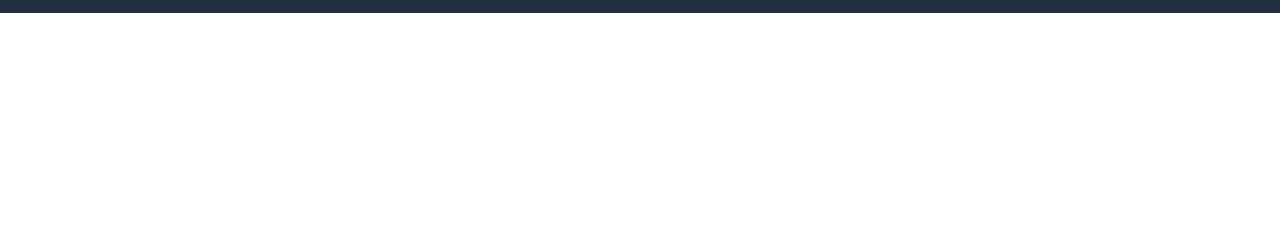
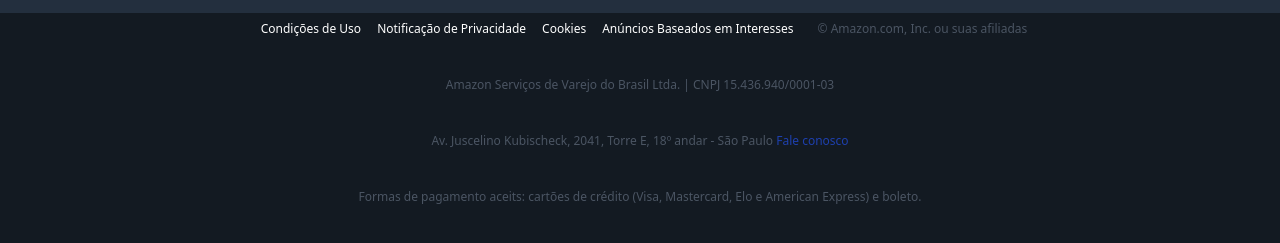
Before and after one commit to alexandrerogeriosn93/project-tailwindcss-clone-amazon, a website: page src/index.html in a window 1280 px wide. Shown: the part 2188-2431 px from the top of the page. Before the commit the page ends 2201 px from the top, so only its background shows below. Drawn offline with Linux system fonts and the light colour scheme.

Commit message:
feat: add bottom footer and concluding project

```diff
--- a/src/index.html
+++ b/src/index.html
@@ -789,6 +789,48 @@
           >
         </div>
       </div>
+      <div
+        class="flex flex-col items-center bg-darkblue-950 pt-8 text-xs md:pt-2"
+      >
+        <div class="mb-10 flex flex-col md:flex-row">
+          <ul class="flex">
+            <li
+              class="border-none border-gray-600 px-2 text-center hover:underline md:border-r md:text-left"
+            >
+              <a href="#">Condições de Uso</a>
+            </li>
+            <li
+              class="border-none border-gray-600 px-2 text-center hover:underline md:border-r md:text-left"
+            >
+              <a href="#">Notificação de Privacidade</a>
+            </li>
+            <li
+              class="border-none border-gray-600 px-2 text-center hover:underline md:border-r md:text-left"
+            >
+              <a href="#">Cookies</a>
+            </li>
+            <li
+              class="border-none border-gray-600 px-2 text-center hover:underline md:border-r md:text-left"
+            >
+              <a href="#">Anúncios Baseados em Interesses</a>
+            </li>
+          </ul>
+          <span class="ml-4 mt-8 text-center text-gray-600 md:mt-0 md:text-left"
+            >&copy; Amazon.com, Inc. ou suas afiliadas</span
+          >
+        </div>
+        <p class="item-footer-inf">
+          Amazon Serviços de Varejo do Brasil Ltda. | CNPJ 15.436.940/0001-03
+        </p>
+        <p class="item-footer-inf">
+          Av. Juscelino Kubischeck, 2041, Torre E, 18º andar - São Paulo
+          <a href="#" class="text-blue-800">Fale conosco</a>
+        </p>
+        <p class="item-footer-inf">
+          Formas de pagamento aceits: cartões de crédito (Visa, Mastercard, Elo
+          e American Express) e boleto.
+        </p>
+      </div>
     </footer>
   </body>
 </html>
--- a/styles.css
+++ b/styles.css
@@ -48,6 +48,10 @@
   @apply block h-12 w-full items-center rounded border border-yellow-700 bg-yellow-350 px-3 py-3 text-center text-sm;
 }
 
+.item-footer-inf {
+  @apply mb-10 hidden text-gray-600;
+}
+
 @screen md {
   .address-container {
     @apply py-0;
@@ -56,6 +60,10 @@
   .btn-amazon-prime {
     @apply ml-10 flex h-8 w-auto py-0 text-xs;
   }
+
+  .item-footer-inf {
+    @apply block;
+  }
 }
 
 /* block h-12 w-full items-center rounded border border-yellow-700 bg-yellow-350 px-3 py-3 text-center text-sm md:ml-10 md:flex md:h-8 md:w-auto md:py-0 md:text-xs */
```
Also changed, not shown: src/assets/css/styles.css.
